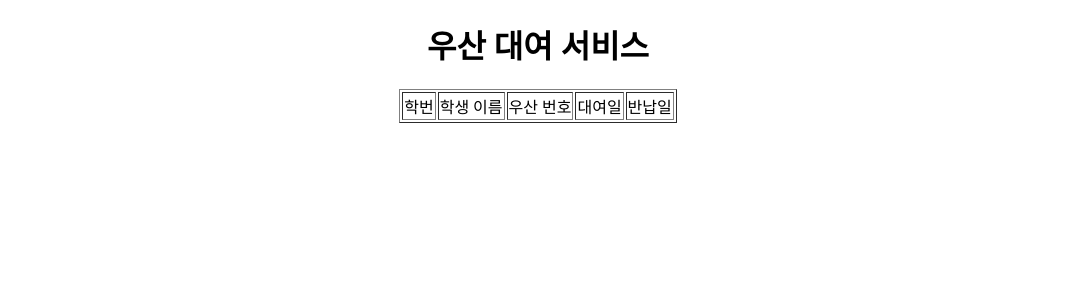
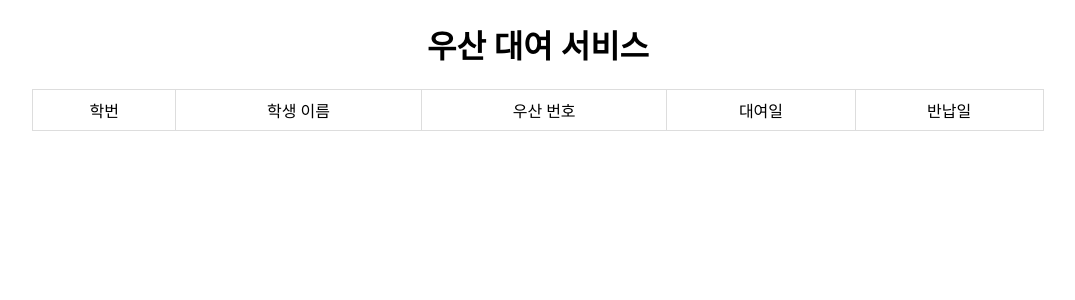
Before and after one commit to KMSGIT23/Network, a Flask app: page / in a window 1280 px wide. Shown: the top 300 px of the page, without its empty margins (102-1177 px from the left). Run offline with Flask 3, Linux system fonts and the light colour scheme; data that the repository does not hold is empty; parts of the project's set-up code (start-up, migrations or seed data) failed here and were passed over.

Commit message:
Add files via upload

```diff
--- a/network-umbrella/connectDB.py
+++ b/network-umbrella/connectDB.py
@@ -1,5 +1,15 @@
 import pymysql
 import pymysql.cursors
+
+def insert_sql(scan):
+    conn = pymysql.connect(host="localhost", user='root', password='1234', db='umbrella')
+    try:
+        with conn.cursor() as cursor:
+            cursor.execute('insert into loan values(%s, %d, %s, %s, %s, now(), date_add(now(), INTERVAL 7 DAY))')
+    except pymysql.Error as e:
+        print(f"Error: {e}")
+    finally:
+        conn.close()
 
 def select_sql():
     results = None
--- a/network-umbrella/server.py
+++ b/network-umbrella/server.py
@@ -1,15 +1,14 @@
 from flask import Flask, render_template
 import connectDB
-import cv2
-from pyzbar.pyzbar import decode
-
-
+import qrscanner
 
 app = Flask(__name__)
 
 @app.route('/')
 def home():
     try:
+        scan = qrscanner
+        insert = connectDB.insert_sql(scan)
         results = connectDB.select_sql()
         return render_template('web.html', results=results)
     except Exception as e:
--- a/network-umbrella/templates/web.html
+++ b/network-umbrella/templates/web.html
@@ -12,6 +12,18 @@
         #loanList {
             margin: 0 auto;
             text-align: left;
+            border-collapse: collapse;
+            width: 80%;
+        }
+
+        #loanList th, #loanList td {
+            border: 1px solid #ddd;
+            padding: 8px;
+            text-align: center;
+        }
+
+        #loanList th {
+            background-color: #f2f2f2;
         }
 
         h1 {
```
Also changed, not shown: network-umbrella/qrscanner.py (added, +8 -0 lines), network-umbrella/templates/dist/web.html (+12 -0 lines).
